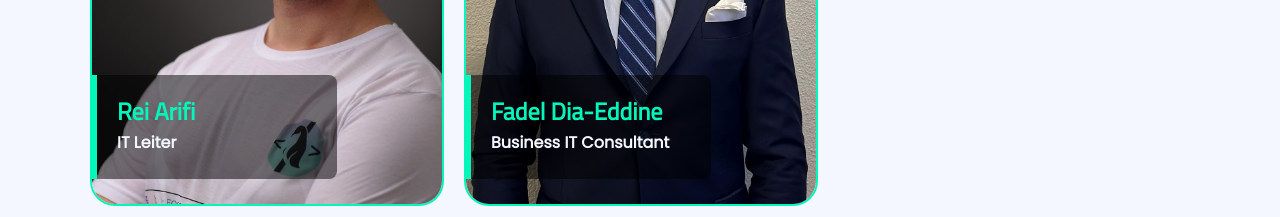
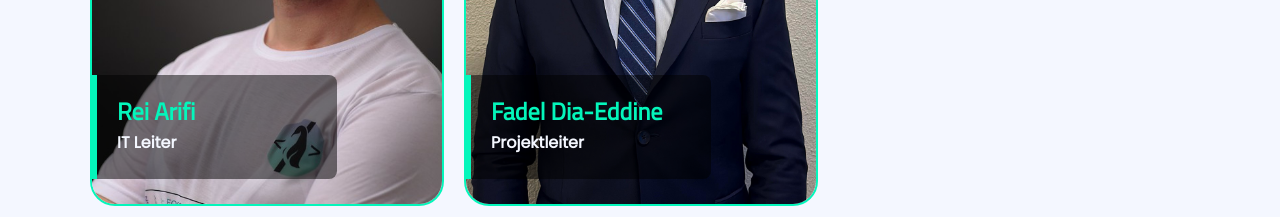
Before and after one commit to Nody2811/AlpineEdge, a React (Create React App) app: page / in a window 1280 px wide. Shown: the part 3400-3617 px from the top of the page. Built offline with nearby package versions, Linux system fonts and the light colour scheme; the HTML template or start-up script is replaced by a standard one.

Commit message:
changed my job title

```diff
--- a/src/sections/Team/teamData.js
+++ b/src/sections/Team/teamData.js
@@ -11,7 +11,7 @@ const teamData = [
         image: profileImg2,
         name:  "Fadel Dia-Eddine",
         role: "",
-        text: "Business IT consultant"
+        text: "Projektleiter"
     },
 
 ]
```
